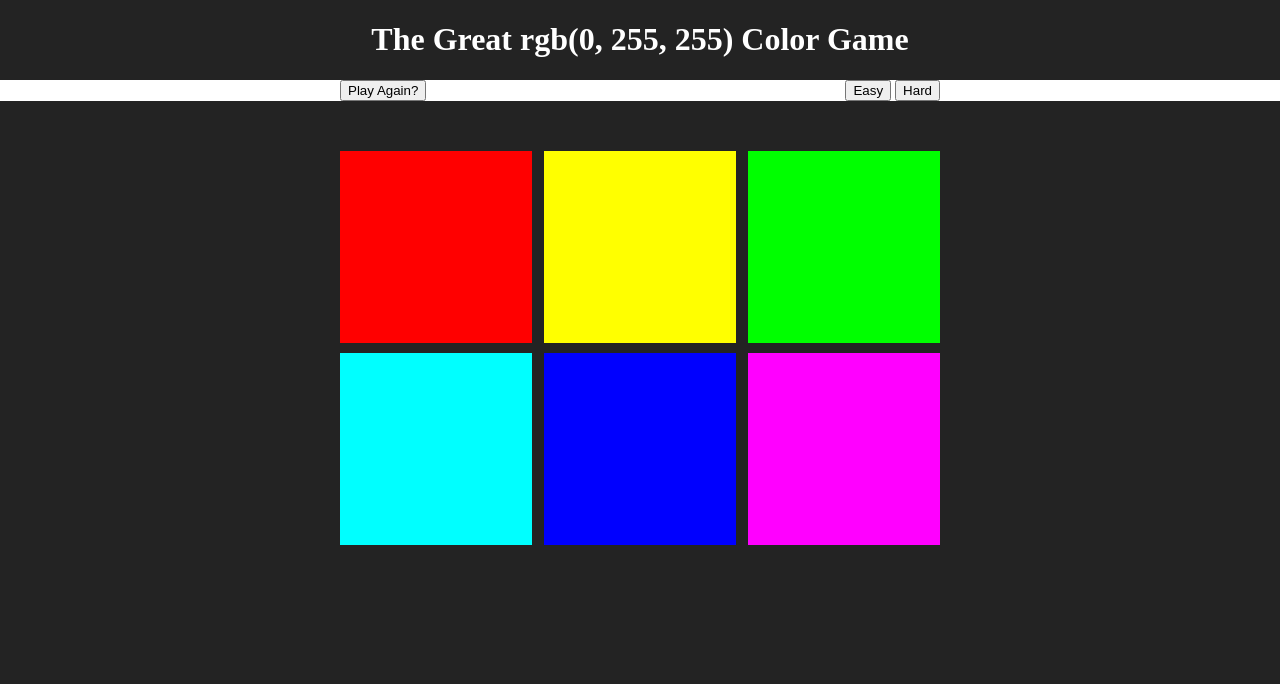
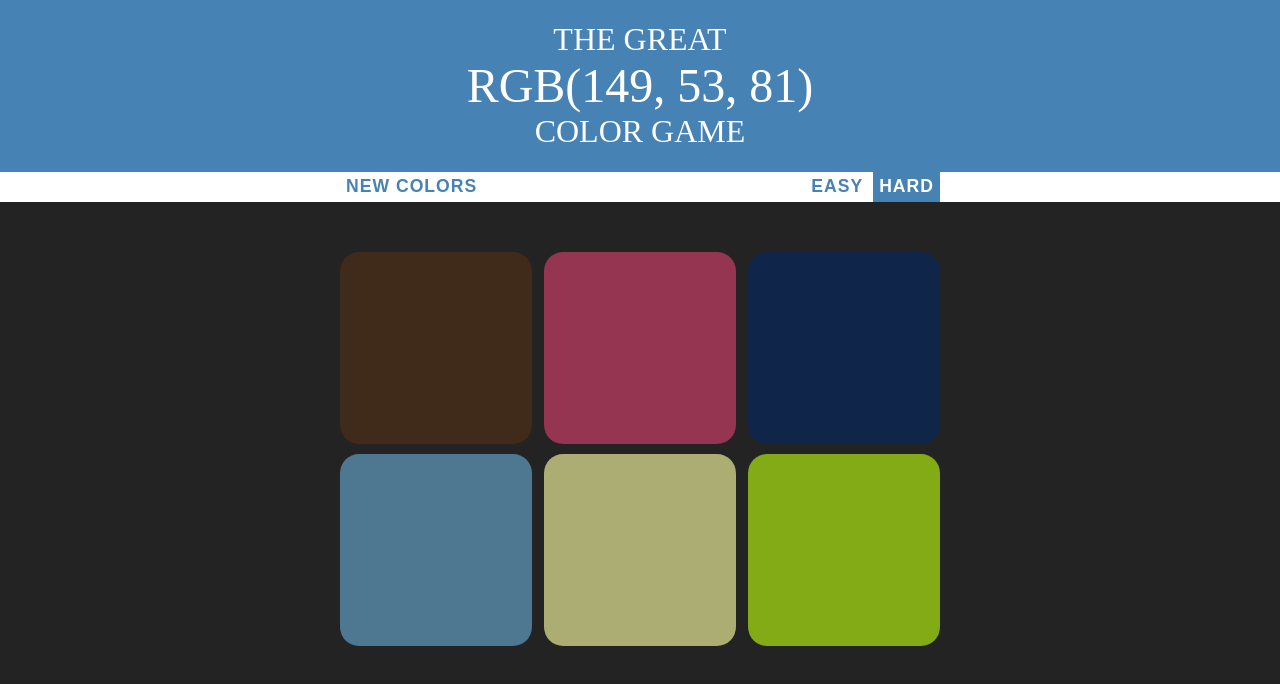
Before and after one commit to ucanfil/Color-Game, a plain HTML site: page index.html in a window 1280 px wide. Drawn offline with Linux system fonts and the light colour scheme.

Commit message:
Functions added

```diff
--- a/css/colorGame.css
+++ b/css/colorGame.css
@@ -12,6 +12,8 @@ html, body, section, div {
 body {
   background-color: #232323;
   color: white;
+  font-family: "Montserrat", "Avenir";
+  font-weight: normal;
 }
 
 header {
@@ -21,20 +23,24 @@ header {
   align-items: center;
   width: 100%;
   flex-wrap: wrap;
+  text-transform: uppercase;
 }
 
 .header-style {
   width: 100%;
+  background-color: steelblue;
 }
 
 h1 {
   flex: 1 1 100%;
   text-align: center;
+  font-weight: normal;
 }
 
 nav {
   width: 100%;
   background-color: white;
+  color: steelblue;
 }
 
 .nav-style {
@@ -44,6 +50,11 @@ nav {
   display: flex;
   flex: 1 1 100%;
   justify-content: space-between;
+  height: 30px;
+}
+
+#colorDisplay {
+  font-size: 3rem;
 }
 
 .cards {
@@ -62,6 +73,10 @@ nav {
   max-width: 32%;
   background-color: purple;
   margin-bottom: 1.66%;
+  border-radius: 10%;
+  transition: background-color 0.5s;
+  -webkit-transition: background-color 0.5s;
+  -moz-transition: background-color 0.5s;
 }
 
 .square::before {
@@ -69,3 +84,38 @@ nav {
   display: block;
   padding-top: 100%;
 }
+
+button {
+  text-transform: uppercase;
+  border: none;
+  background: none;
+  color: steelblue;
+  font-weight: bold;
+  outline: none;
+  font-size: 1.1em;
+  letter-spacing: 1px;
+  transition: all 0.3s;
+  -webkit-transition: all 0.3s;
+  -moz-transition: all 0.3s;
+}
+
+#easy, #hard {
+  height: 100%;
+}
+
+button:hover {
+  background-color: steelblue;
+  color: white;
+}
+
+#message {
+  display: flex;
+  align-items: center;
+  justify-content: center;
+  font-weight: bold;
+}
+
+.current {
+  background-color: steelblue;
+  color: white;
+}
--- a/index.html
+++ b/index.html
@@ -10,14 +10,14 @@
 <body>
     <header>
       <div class="header-style">
-        <h1>The Great <span id="colorDisplay">RGB</span> Color Game</h1>
+        <h1>The Great<br> <span id="colorDisplay">RGB</span><br> Color Game</h1>
         <nav>
           <div class="nav-style">
-            <button>Play Again?</button>
+            <button>New Colors</button>
             <span id="message"></span>
             <div class="modeButtons">
-              <button>Easy</button>
-              <button>Hard</button>
+              <button id="easy">Easy</button>
+              <button id="hard" class="current">Hard</button>
             </div>
           </div>
         </nav>
--- a/js/colorGame.js
+++ b/js/colorGame.js
@@ -1,35 +1,89 @@
-const colors = [
-  "rgb(255, 0, 0)",
-  "rgb(255, 255, 0)",
-  "rgb(0, 255, 0)",
-  "rgb(0, 255, 255)",
-  "rgb(0, 0, 255)",
-  "rgb(255, 0, 255)",
-];
-
+let colors = [];
+let num = 6;
+generateColorsArray(num);
 const squares = document.querySelectorAll(".square");
-const pickedColor = colors[3];
+let pickedColor = pickColor();
 const messageDisplay = document.getElementById("message");
 const colorDisplay = document.querySelector("#colorDisplay");
 colorDisplay.textContent = pickedColor;
+const resetButton = document.querySelector(".nav-style button");
+const header = document.querySelector(".header-style");
+const easyButton = document.getElementById("easy");
+const hardButton = document.getElementById("hard");
+assignColors();
 
-for (let i = 0; i < squares.length; i++){
-  squares[i].style.backgroundColor = colors[i];
-  squares[i].addEventListener("click", function (){
-    const clickedColor = this.style.backgroundColor;
-    if (pickedColor === clickedColor) {
-      changeColors();
-      messageDisplay.innerHTML = "CORRECT!";
-    } else {
-      this.style.backgroundColor = "#232323";
-      messageDisplay.innerHTML = "TRY AGAIN!";
-    }
-  });
+resetButton.addEventListener("click", function(){
+  reset();
+});
+
+easyButton.addEventListener("click", function(){
+  num = 3;
+  reset();
+  easyButton.classList.add("current");
+  hardButton.classList.remove("current");
+  for (let i = 3; i < 6; i++){
+    squares[i].style.display = "none";
+  }
+});
+
+hardButton.addEventListener("click", function () {
+  num = 6;
+  reset();
+  easyButton.classList.remove("current");
+  hardButton.classList.add("current");
+  for (let i = 3; i < 6; i++) {
+    squares[i].style.display = "block";
+  }
+});
+
+function reset(){
+  resetButton.textContent = "NEW COLORS";
+  colors = [];
+  generateColorsArray(num);
+  assignColors();
+  pickedColor = pickColor();
+  colorDisplay.textContent = pickedColor;
+  messageDisplay.innerHTML = "";
+  header.style.backgroundColor = "steelblue";
+}
+
+function generateColorsArray(num){
+  for (let i = 0; i < num; i++) {
+    colors.push(generateColor());
+  }
 }
 
 function changeColors(){
   for (let i = 0; i < squares.length; i++){
     squares[i].style.backgroundColor = pickedColor;
-    document.querySelector("header").style.backgroundColor = pickedColor;
+    header.style.backgroundColor = pickedColor;
   }
 }
+
+function pickColor(){
+  return colors[Math.floor(Math.random() * (colors.length - 1) + 1)];
+}
+
+function generateColor(){
+  const r = Math.floor(Math.random() * 255) + 1;
+  const g = Math.floor(Math.random() * 255) + 1;
+  const b = Math.floor(Math.random() * 255) + 1;
+  return `rgb(${r}, ${g}, ${b})`;
+}
+
+function assignColors() {
+  for (let i = 0; i < squares.length; i++) {
+    squares[i].style.backgroundColor = colors[i];
+    squares[i].addEventListener("click", function () {
+      const clickedColor = this.style.backgroundColor;
+      if (pickedColor === clickedColor) {
+        changeColors();
+        messageDisplay.textContent = "CORRECT!";
+        resetButton.textContent = "PLAY AGAIN?";
+      } else {
+        this.style.backgroundColor = "#232323";
+        messageDisplay.innerHTML = "TRY AGAIN!";
+      }
+    });
+  }
+}
```
